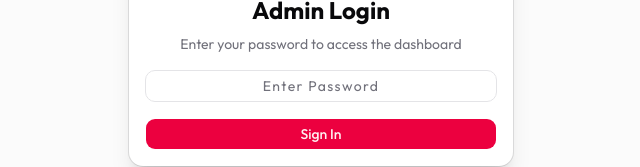
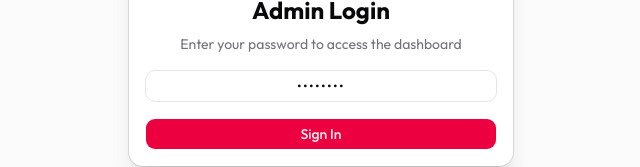
Before and after one commit to teammarkloops/grand-koi, a Next.js app: page /login in a window 1280 px wide. Shown: the part 358-525 px from the top of the page, without its empty margins (319-959 px from the left). Built offline with nearby package versions, Linux system fonts and the light colour scheme.

Commit message:
feat(core): default password...

```diff
--- a/src/app/login/page.tsx
+++ b/src/app/login/page.tsx
@@ -61,6 +61,7 @@ export default function LoginPage() {
                 placeholder="Enter Password"
                 required
                 className="text-center tracking-widest"
+                defaultValue={"Admin123"} //for testing...
               />
             </div>
             <LoginButton />
```
